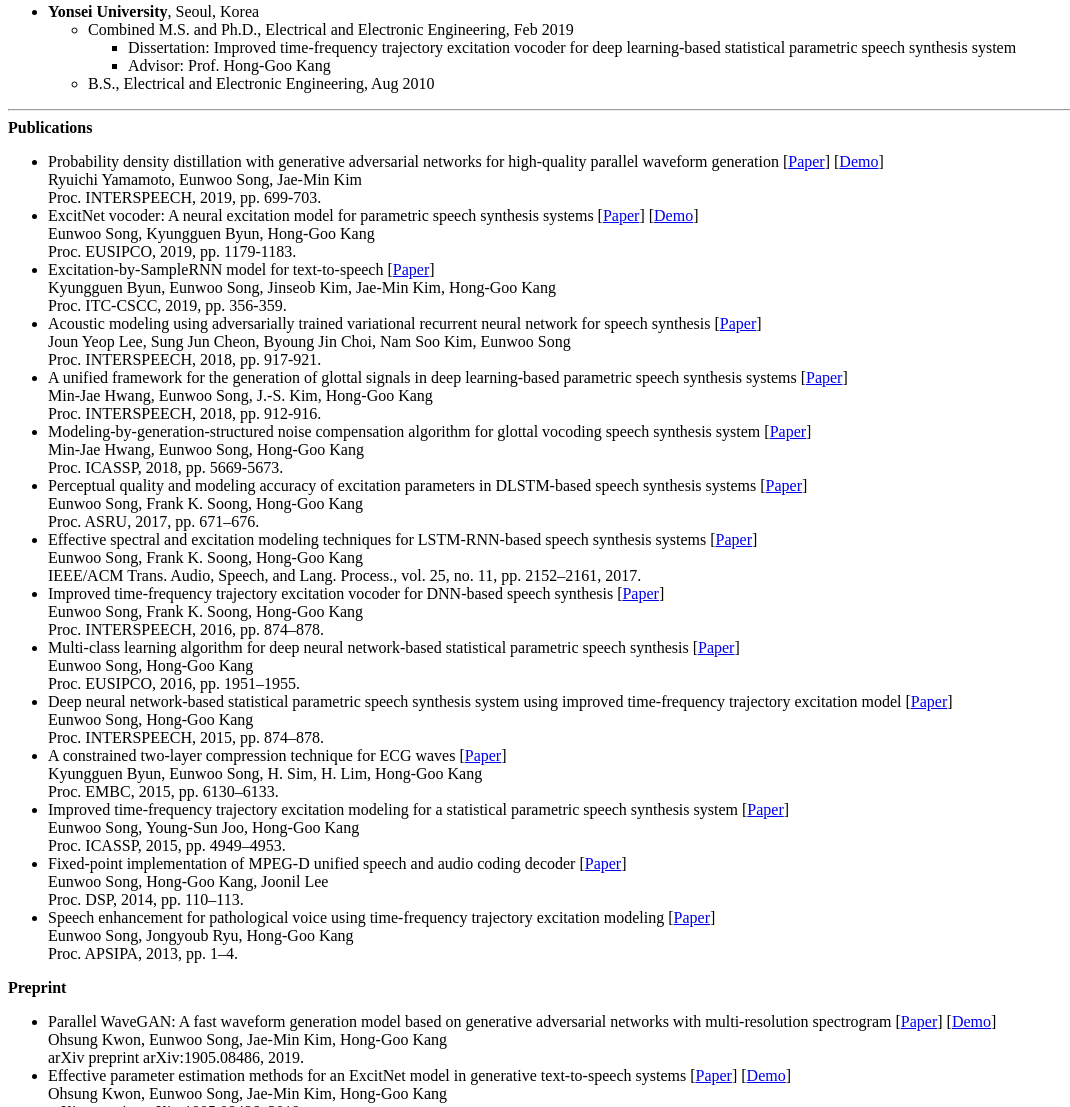
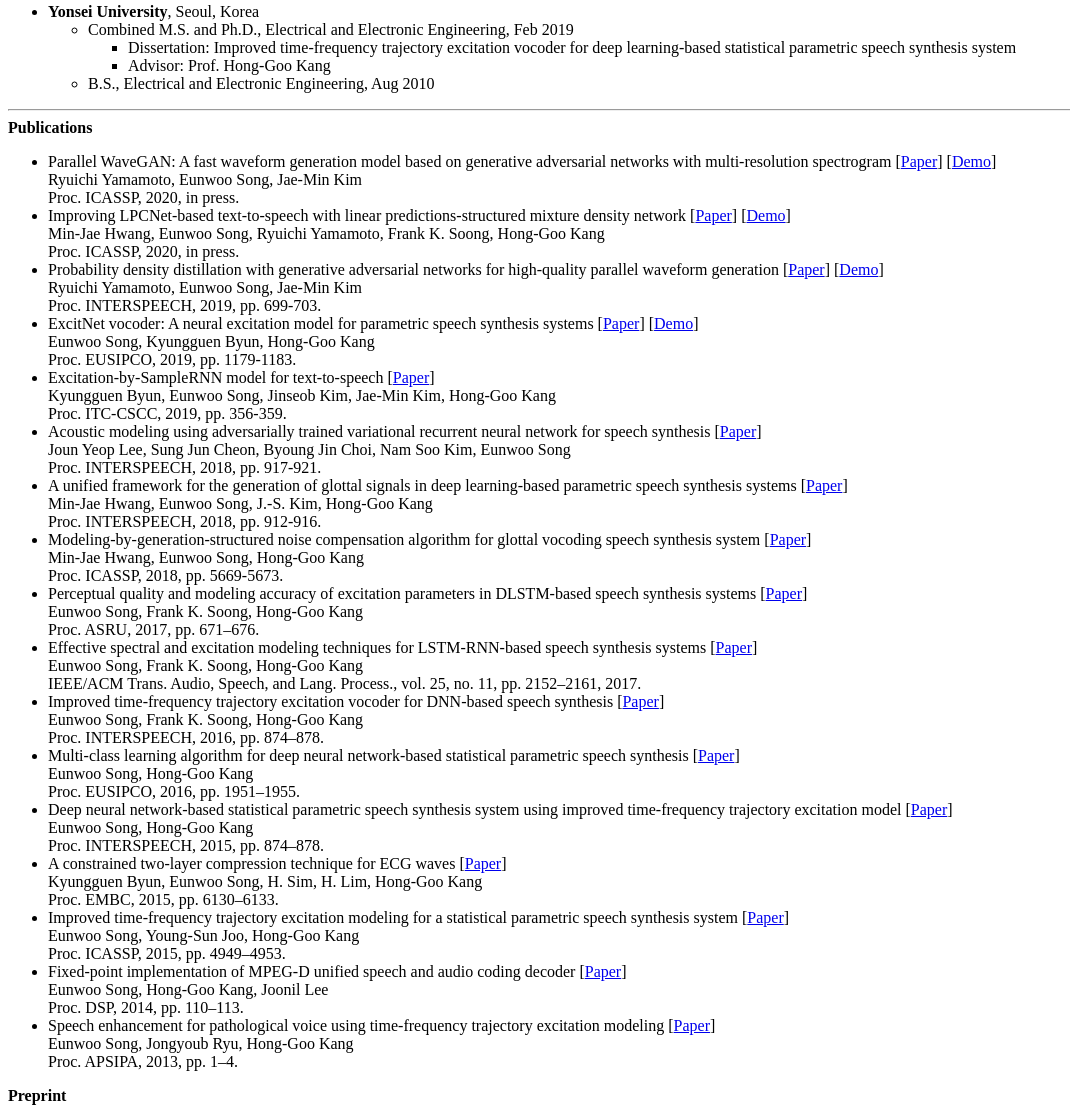
Before and after one commit to sewplay/cv, a plain HTML site: page index.html in a window 1280 px wide. Shown: the part 842-1949 px from the top of the page, without its empty margins (0-1070 px from the left). Drawn offline with Linux system fonts and the light colour scheme.

Commit message:
15Feb2020

```diff
--- a/index.html
+++ b/index.html
@@ -102,6 +102,16 @@ I received the combined M.S. and Ph.D. degree in electrical and electronic engin
 <b>Publications</b>
 <br>
 <ul>
+  <li>Parallel WaveGAN: A fast waveform generation model based on generative adversarial networks with multi-resolution spectrogram
+  [<a href=https://arxiv.org/abs/1910.11480/>Paper</a>]
+  [<a href=https://r9y9.github.io/demos/projects/icassp2020/>Demo</a>]
+  <br>Ryuichi Yamamoto, Eunwoo Song, Jae-Min Kim
+  <br>Proc. ICASSP, 2020, in press.</li>
+  <li>Improving LPCNet-based text-to-speech with linear predictions-structured mixture density network
+  [<a href=https://arxiv.org/abs/2001.11686>Paper</a>]
+  [<a href=https://min-jae.github.io/icassp2020/>Demo</a>]
+  <br>Min-Jae Hwang, Eunwoo Song, Ryuichi Yamamoto, Frank K. Soong, Hong-Goo Kang
+  <br>Proc. ICASSP, 2020, in press.</li>
   <li>Probability density distillation with generative adversarial networks for high-quality parallel waveform generation
   [<a href=papers/2019/interspeech_pWaveNet.pdf>Paper</a>]
   [<a href=https://r9y9.github.io/demos/projects/interspeech2019/>Demo</a>]
@@ -171,11 +181,6 @@ I received the combined M.S. and Ph.D. degree in electrical and electronic engin
 <b>Preprint</b>
 <br>
 <ul>
-  <li>Parallel WaveGAN: A fast waveform generation model based on generative adversarial networks with multi-resolution spectrogram
-  [<a href=https://arxiv.org/abs/1910.11480/>Paper</a>]
-  [<a href=https://r9y9.github.io/demos/projects/icassp2020/>Demo</a>]
-  <br>Ohsung Kwon, Eunwoo Song, Jae-Min Kim, Hong-Goo Kang
-  <br>arXiv preprint arXiv:1905.08486, 2019.</li>
   <li>Effective parameter estimation methods for an ExcitNet model in generative text-to-speech systems
   [<a href=https://arxiv.org/abs/1905.08486/>Paper</a>]
   [<a href=https://sewplay.github.io/demos/gst_tacotron2_excitnet/>Demo</a>]
```
Also changed, not shown: 1 other file.
